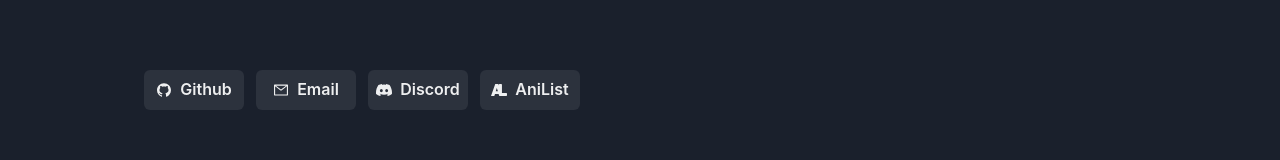
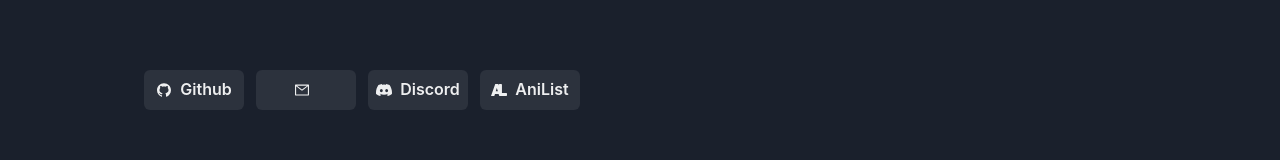
Before and after one commit to IanDesuyo/IanDesuyo.github.io, a Next.js app: page / in a window 1280 px wide. Shown: the part 506-666 px from the top of the page. Built offline with nearby package versions, Linux system fonts and the light colour scheme.

Commit message:
Update social media ids

```diff
--- a/components/socialMedia.jsx
+++ b/components/socialMedia.jsx
@@ -26,8 +26,8 @@ const SocialMedia = () => {
         url="https://github.com/IanDesuyo"
         text="Github"
       />
-      <LinkButton icon={<Icon as={AiOutlineMail} />} url="mailto:ian@randosoru.me" text="Email" />
-      <Button leftIcon={<Icon as={BsDiscord} />} w="100px" onClick={() => alert("Ian#5898")}>
+      <LinkButton icon={<Icon as={AiOutlineMail} />} onClick={() => alert("hello [at] 0xian.dev")} />
+      <Button leftIcon={<Icon as={BsDiscord} />} w="100px" onClick={() => alert("iandesuyos")}>
         Discord
       </Button>
       <LinkButton
```
